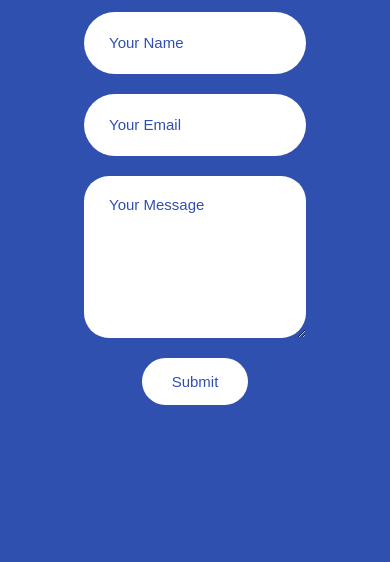
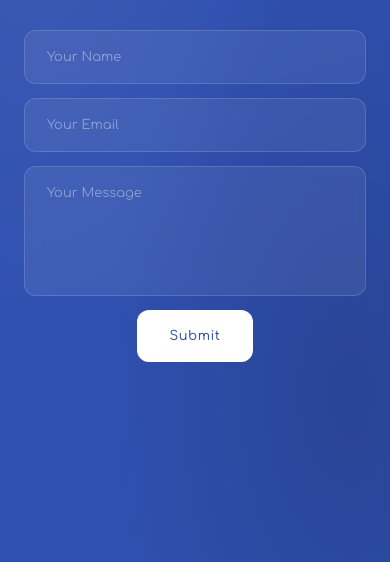
Before and after one commit to dmotorca/VCWebsite, a website: page contact.html in a window 390 px wide. Shown: the part 282-844 px from the top of the page. Drawn offline with Linux system fonts and the light colour scheme.

Commit message:
Adding a few new images, still need to do more

```diff
--- a/about.css
+++ b/about.css
@@ -31,7 +31,7 @@ body {
 }
 
 #about_headshot {
-  padding: 15%;
+  padding: 25%;
   height: 30vh;
   width: auto;
   padding-bottom: 20px;
--- a/contact.css
+++ b/contact.css
@@ -1,106 +1,177 @@
+@import url('https://fonts.googleapis.com/css2?family=Syne:wght@400;600;700&family=Comfortaa:wght@300;400;500&display=swap');
+
 * {
   --main-blue: #3050b0;
-  --main-white: white;
+  --main-blue-dark: #1e3a8a;
+  --main-blue-light: rgba(48, 80, 176, 0.08);
+  --main-white: #ffffff;
+  --input-bg: rgba(255, 255, 255, 0.07);
+  --input-border: rgba(255, 255, 255, 0.15);
+  --input-border-focus: rgba(255, 255, 255, 0.6);
 }
 
-/********** Main styling **********/
+/********** Body **********/
 .contact_body {
   box-sizing: border-box;
   font-family: 'Comfortaa', sans-serif;
   background: var(--main-blue);
+  background-image:
+    radial-gradient(ellipse at 10% 20%, rgba(255,255,255,0.06) 0%, transparent 50%),
+    radial-gradient(ellipse at 90% 80%, rgba(0,0,0,0.15) 0%, transparent 50%);
+  min-height: 100vh;
 }
 
+/********** Container **********/
 .contact-container {
   height: 100vh;
   display: flex;
   align-items: center;
   justify-content: space-evenly;
+  padding: 40px 60px;
+  box-sizing: border-box;
+}
+
+/********** Left title section **********/
+.contact-left-title h2 {
+  font-family: 'Syne', sans-serif;
+  font-weight: 700;
+  color: white;
+  font-size: 52px;
+  margin: 0 0 12px 0;
+  line-height: 1.1;
+  letter-spacing: -1px;
+}
+
+.contact-left-title p {
+  color: rgba(255, 255, 255, 0.55);
+  font-size: 14px;
+  font-family: 'Comfortaa', sans-serif;
+  font-weight: 300;
+  margin: 0;
+  letter-spacing: 0.5px;
+}
+
+/********** Form **********/
+.contact-form {
+  display: flex;
+  flex-direction: column;
+  align-items: stretch;
+  gap: 14px;
+  width: 420px;
+  font-family: 'Comfortaa', sans-serif;
 }
 
 .contact-form label {
   display: none;
-  /* Add other styles to visually hide the labels */
 }
 
-.contact-form {
-  display: flex;
-  flex-direction: column;
-  align-items: start;
-  gap: 20px;
-
-  font-family: 'Franklin Gothic Medium', 'Arial Narrow', Arial, sans-serif;
-}
-input,
-textarea {
+/********** Inputs **********/
+.contact-inputs {
+  width: 100%;
+  height: 54px;
+  border: 1px solid var(--input-border);
+  outline: none;
+  padding: 0 22px;
   font-family: 'Comfortaa', sans-serif;
-  font-size: small;
+  font-size: 13px;
+  font-weight: 400;
+  color: white;
+  background: var(--input-bg);
+  border-radius: 12px;
+  box-sizing: border-box;
+  transition: border-color 0.25s ease, background 0.25s ease;
+  backdrop-filter: blur(8px);
 }
 
-.contact-left-title h2 {
-  font-weight: 600;
-  color: white;
-  font-size: 40px;
-  margin-bottom: 5px;
+.contact-inputs::placeholder {
+  color: rgba(255, 255, 255, 0.4);
+  font-family: 'Comfortaa', sans-serif;
+  font-size: 13px;
 }
 
-/********** Form Inputs **********/
-.contact-inputs {
-  width: 100%;
-  height: 60px;
-  border: none;
-  outline: none;
-  padding-left: 25px;
-  font-weight: 500px;
-  color: var(--main-blue);
-  border-radius: 50px;
+.contact-inputs:focus {
+  border-color: var(--input-border-focus);
+  background: rgba(255, 255, 255, 0.11);
 }
 
-.contact-form textarea {
-  height: 140px;
-  padding-top: 20px;
-  border-radius: 25px;
+/********** Textarea **********/
+.contact-form textarea.contact-inputs {
+  height: 130px;
+  padding-top: 16px;
+  padding-bottom: 16px;
+  border-radius: 12px;
+  resize: none;
+  line-height: 1.6;
 }
 
+/********** Button **********/
 .contact-form button {
   display: flex;
   align-items: center;
-  padding: 15px 30px;
-  font-size: 15px;
-  color: #3050b0;
+  justify-content: center;
   gap: 10px;
+  padding: 0 32px;
+  height: 52px;
+  font-size: 13px;
+  font-family: 'Comfortaa', sans-serif;
+  font-weight: 500;
+  letter-spacing: 0.5px;
+  color: var(--main-blue);
   border: none;
-  border-radius: 50px;
+  border-radius: 12px;
   background: white;
   cursor: pointer;
+  transition: transform 0.18s ease, box-shadow 0.18s ease, background 0.18s ease;
+  align-self: flex-start;
 }
 
-.contact-inputs::placeholder,
-.contact-form button,
-.contact-form textarea {
-  color: var(--main-blue);
-  font-family: 'Comfortaa', sans-serif;
-  font-size: 15px;
+.contact-form button:hover {
+  transform: translateY(-2px);
+  box-shadow: 0 8px 24px rgba(0, 0, 0, 0.2);
+  background: #f0f4ff;
+}
+
+.contact-form button:active {
+  transform: translateY(0);
+  box-shadow: none;
 }
 
 /********** Media Queries **********/
-/* Adjustments for tablets and below */
 @media (max-width: 1270px) {
   .contact-container {
     flex-direction: column;
     justify-content: center;
+    gap: 40px;
+    height: auto;
+    min-height: 100vh;
+    padding: 80px 40px 60px;
+  }
+
+  .contact-left-title {
+    text-align: center;
   }
 
   .contact-form {
-    width: 100%; /* Use the full width to give more room */
-    max-width: 50%; /* Limit the maximum width to ensure the form and image don't become too wide */
+    width: 100%;
+    max-width: 480px;
     margin: 0 auto;
-    align-items: center;
+  }
+
+  .contact-form button {
+    align-self: center;
   }
 }
 
 @media (max-width: 660px) {
-  .contact-form h2 {
-    text-align: center;
-    font-size: 30px;
+  .contact-container {
+    padding: 80px 24px 48px;
+  }
+
+  .contact-left-title h2 {
+    font-size: 36px;
+  }
+
+  .contact-form {
+    max-width: 100%;
   }
 }
--- a/script.js
+++ b/script.js
@@ -25,6 +25,7 @@ document.addEventListener('DOMContentLoaded', function () {
 
   // ── Rotating images ────────────────────────────────────────────
   const rotators = [
+    /*
     {
       id: 'image1',
       images: [
@@ -33,6 +34,7 @@ document.addEventListener('DOMContentLoaded', function () {
         './images/blue_rotating_3.png',
       ],
     },
+    */
     {
       id: 'image10',
       images: [
--- a/styles.css
+++ b/styles.css
@@ -19,7 +19,7 @@ body {
 }
 
 .navbar-item a {
-  color: white;
+  color: black;
   font-weight: 500;
   font-size: 10px; /* Adjust font size as needed */
   font-family: 'Franklin Gothic Medium', 'Arial Narrow', Arial, sans-serif;
@@ -74,8 +74,8 @@ body {
 .screen1 img,
 .screen8 img,
 .screen12 img {
-  height: 450px; /* Set a fixed height for each image */
-  width: 300px; /* Set a fixed width for each image */
+  height: 100vh; /* Set a fixed height for each image */
+  width: 100vw; /* Set a fixed width for each image */
   object-fit: cover; /* Ensure the image covers the entire space */
 }
 
```
Also changed, not shown: index.html (+21 -20 lines), images/Boujeeboyz_3.png (added), 10 other files.
